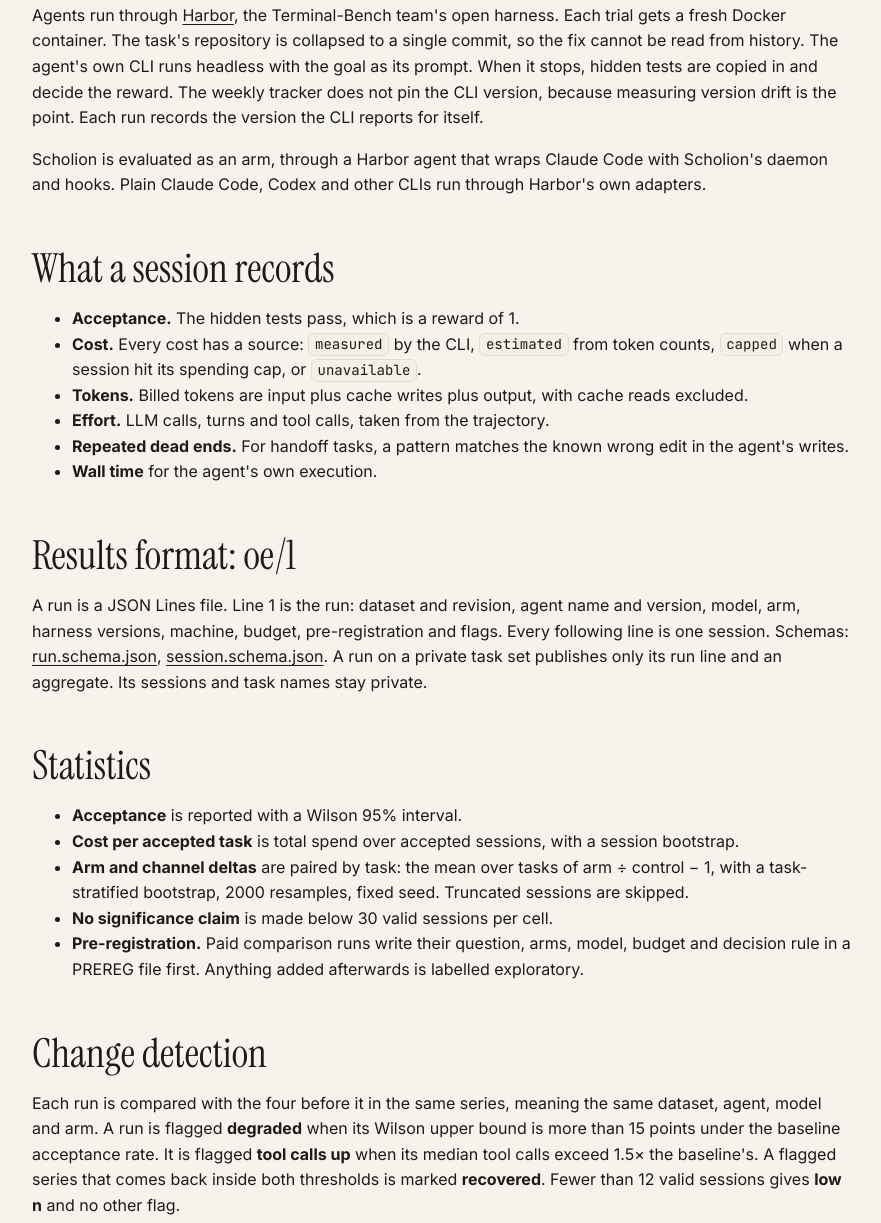
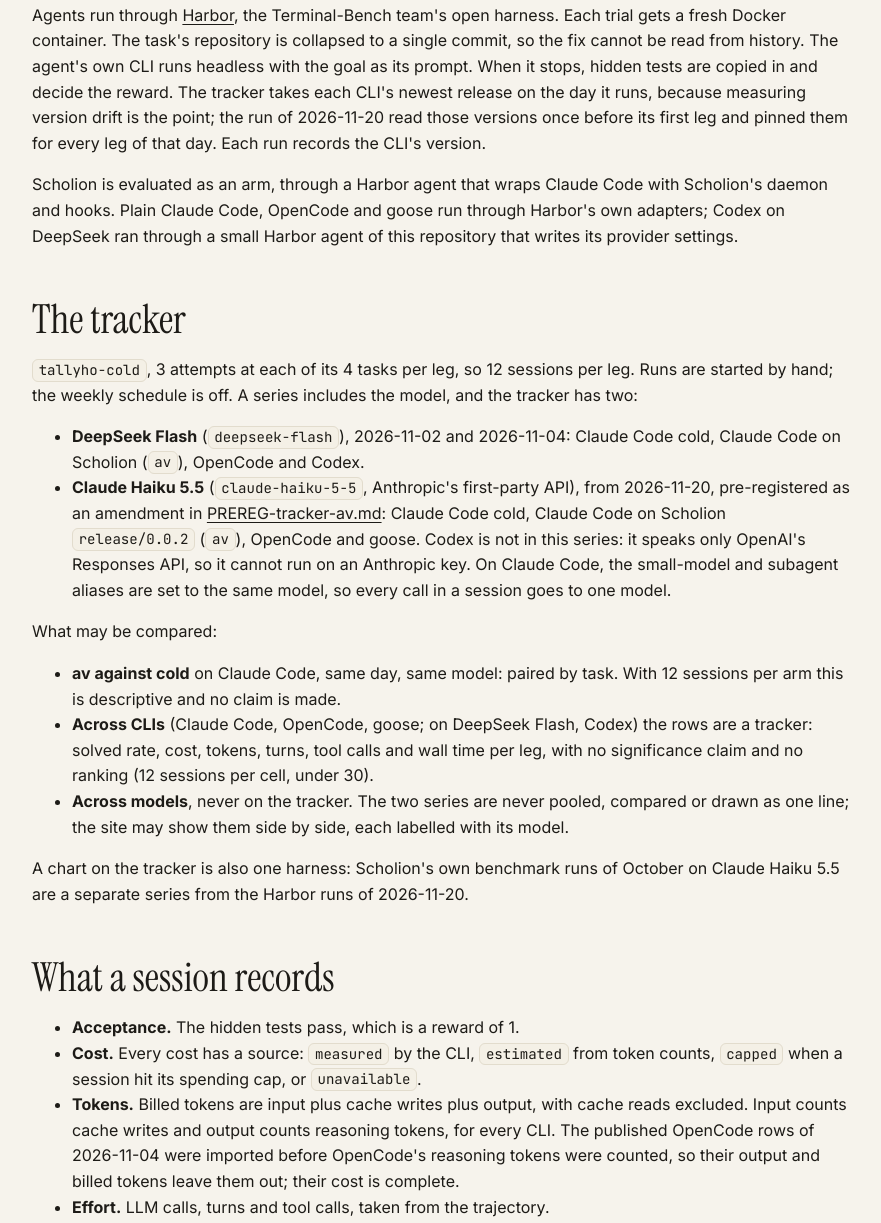
Before and after one commit to vinhqbui/openevaluations, a plain HTML site: page site/methodology/index.html in a window 1280 px wide. Shown: the part 378-1601 px from the top of the page, without its empty margins (198-1079 px from the left). Drawn offline with Linux system fonts and the light colour scheme.

Commit message:
site: front page, llms.txt and methodology describe both tracker series
The status lines still said the data was only Scholion's 18 runs and that
Harbor runs were "starting"; the methodology page did not describe the
tracker's legs at all and said the tracker does not pin CLI versions. From
the PREREG-tracker-av amendment of 2026-11-20, docs/methodology.md and the
rows: two series on tallyho-cold, DeepSeek Flash (2026-11-02/04: Claude Code
cold and av, OpenCode, Codex) and Claude Haiku 5.5 (from 2026-11-20: Claude
Code cold, Claude Code on Scholion release/0.0.2, OpenCode, goose; no Codex,
which speaks only OpenAI's API); runs by hand, schedule off; what may be
compared (av vs cold on Claude Code within a series; across CLIs a tracker,
n = 12 < 30; tracker rows never across models); OpenCode's 2026-11-04 rows
leave reasoning tokens out of output.

Co-Authored-By: Claude Opus 5.5 <noreply@anthropic.com>

```diff
--- a/site/methodology/index.html
+++ b/site/methodology/index.html
@@ -24,14 +24,28 @@
 </header>
 
 <h2>Running</h2>
-<p>Agents run through <a href="https://harborframework.com">Harbor</a>, the Terminal-Bench team's open harness. Each trial gets a fresh Docker container. The task's repository is collapsed to a single commit, so the fix cannot be read from history. The agent's own CLI runs headless with the goal as its prompt. When it stops, hidden tests are copied in and decide the reward. The weekly tracker does not pin the CLI version, because measuring version drift is the point. Each run records the version the CLI reports for itself.</p>
-<p>Scholion is evaluated as an arm, through a Harbor agent that wraps Claude Code with Scholion's daemon and hooks. Plain Claude Code, Codex and other CLIs run through Harbor's own adapters.</p>
+<p>Agents run through <a href="https://harborframework.com">Harbor</a>, the Terminal-Bench team's open harness. Each trial gets a fresh Docker container. The task's repository is collapsed to a single commit, so the fix cannot be read from history. The agent's own CLI runs headless with the goal as its prompt. When it stops, hidden tests are copied in and decide the reward. The tracker takes each CLI's newest release on the day it runs, because measuring version drift is the point; the run of 2026-11-20 read those versions once before its first leg and pinned them for every leg of that day. Each run records the CLI's version.</p>
+<p>Scholion is evaluated as an arm, through a Harbor agent that wraps Claude Code with Scholion's daemon and hooks. Plain Claude Code, OpenCode and goose run through Harbor's own adapters; Codex on DeepSeek ran through a small Harbor agent of this repository that writes its provider settings.</p>
+
+<h2 id="tracker">The tracker</h2>
+<p><code>tallyho-cold</code>, 3 attempts at each of its 4 tasks per leg, so 12 sessions per leg. Runs are started by hand; the weekly schedule is off. A series includes the model, and the tracker has two:</p>
+<ul>
+  <li><b>DeepSeek Flash</b> (<code>deepseek-flash</code>), 2026-11-02 and 2026-11-04: Claude Code cold, Claude Code on Scholion (<code>av</code>), OpenCode and Codex.</li>
+  <li><b>Claude Haiku 5.5</b> (<code>claude-haiku-5-5</code>, Anthropic's first-party API), from 2026-11-20, pre-registered as an amendment in <a href="https://github.com/vinhqbui/openevaluations/blob/main/docs/PREREG-tracker-av.md">PREREG-tracker-av.md</a>: Claude Code cold, Claude Code on Scholion <code>release/0.0.2</code> (<code>av</code>), OpenCode and goose. Codex is not in this series: it speaks only OpenAI's Responses API, so it cannot run on an Anthropic key. On Claude Code, the small-model and subagent aliases are set to the same model, so every call in a session goes to one model.</li>
+</ul>
+<p>What may be compared:</p>
+<ul>
+  <li><b>av against cold</b> on Claude Code, same day, same model: paired by task. With 12 sessions per arm this is descriptive and no claim is made.</li>
+  <li><b>Across CLIs</b> (Claude Code, OpenCode, goose; on DeepSeek Flash, Codex) the rows are a tracker: solved rate, cost, tokens, turns, tool calls and wall time per leg, with no significance claim and no ranking (12 sessions per cell, under 30).</li>
+  <li><b>Across models</b>, never on the tracker. The two series are never pooled, compared or drawn as one line; the site may show them side by side, each labelled with its model.</li>
+</ul>
+<p>A chart on the tracker is also one harness: Scholion's own benchmark runs of October on Claude Haiku 5.5 are a separate series from the Harbor runs of 2026-11-20.</p>
 
 <h2>What a session records</h2>
 <ul>
   <li><b>Acceptance.</b> The hidden tests pass, which is a reward of 1.</li>
   <li><b>Cost.</b> Every cost has a source: <code>measured</code> by the CLI, <code>estimated</code> from token counts, <code>capped</code> when a session hit its spending cap, or <code>unavailable</code>.</li>
-  <li><b>Tokens.</b> Billed tokens are input plus cache writes plus output, with cache reads excluded.</li>
+  <li><b>Tokens.</b> Billed tokens are input plus cache writes plus output, with cache reads excluded. Input counts cache writes and output counts reasoning tokens, for every CLI. The published OpenCode rows of 2026-11-04 were imported before OpenCode's reasoning tokens were counted, so their output and billed tokens leave them out; their cost is complete.</li>
   <li><b>Effort.</b> LLM calls, turns and tool calls, taken from the trajectory.</li>
   <li><b>Repeated dead ends.</b> For handoff tasks, a pattern matches the known wrong edit in the agent's writes.</li>
   <li><b>Wall time</b> for the agent's own execution.</li>
```
Also changed, not shown: site/index.html (+1 -1 lines), site/llms.txt.
